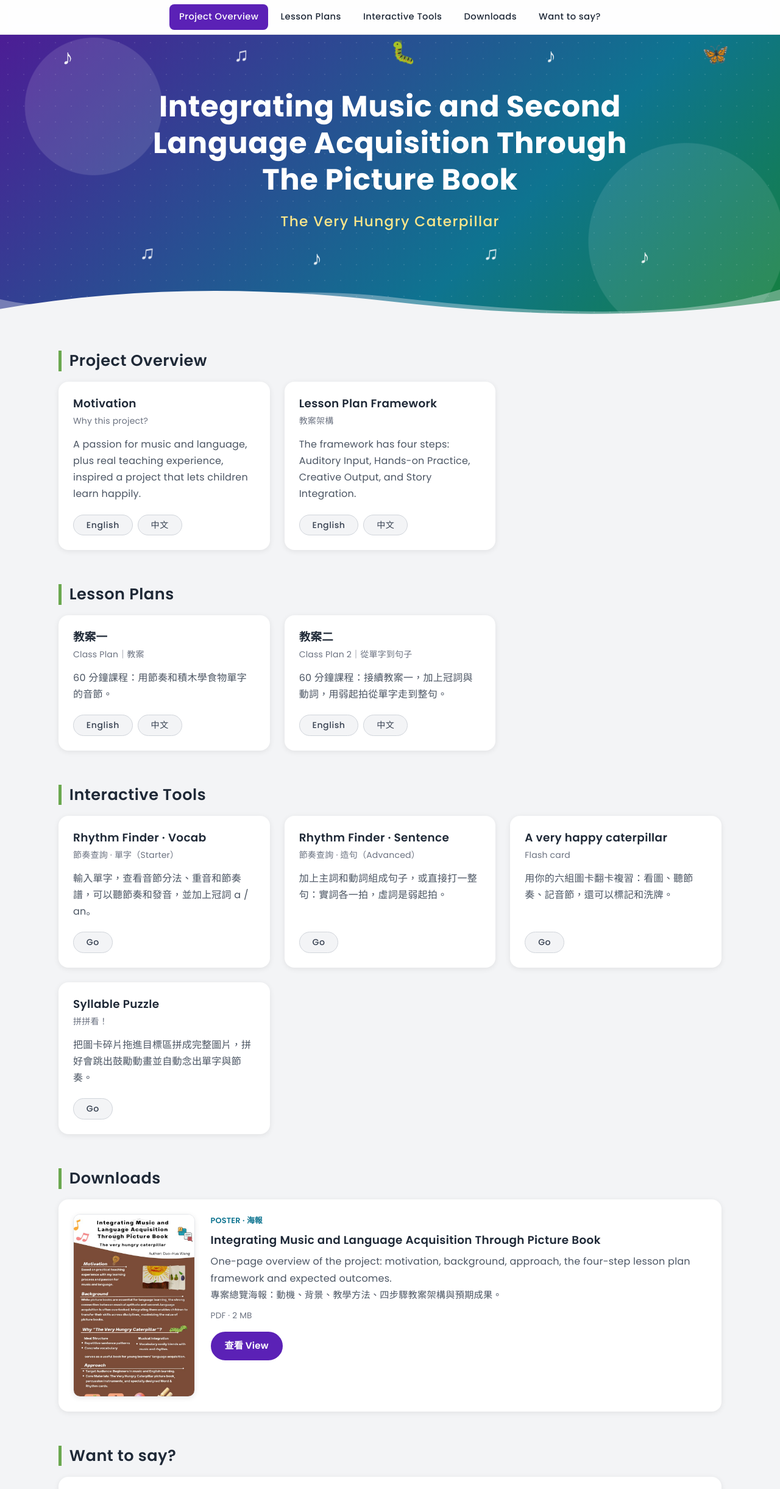
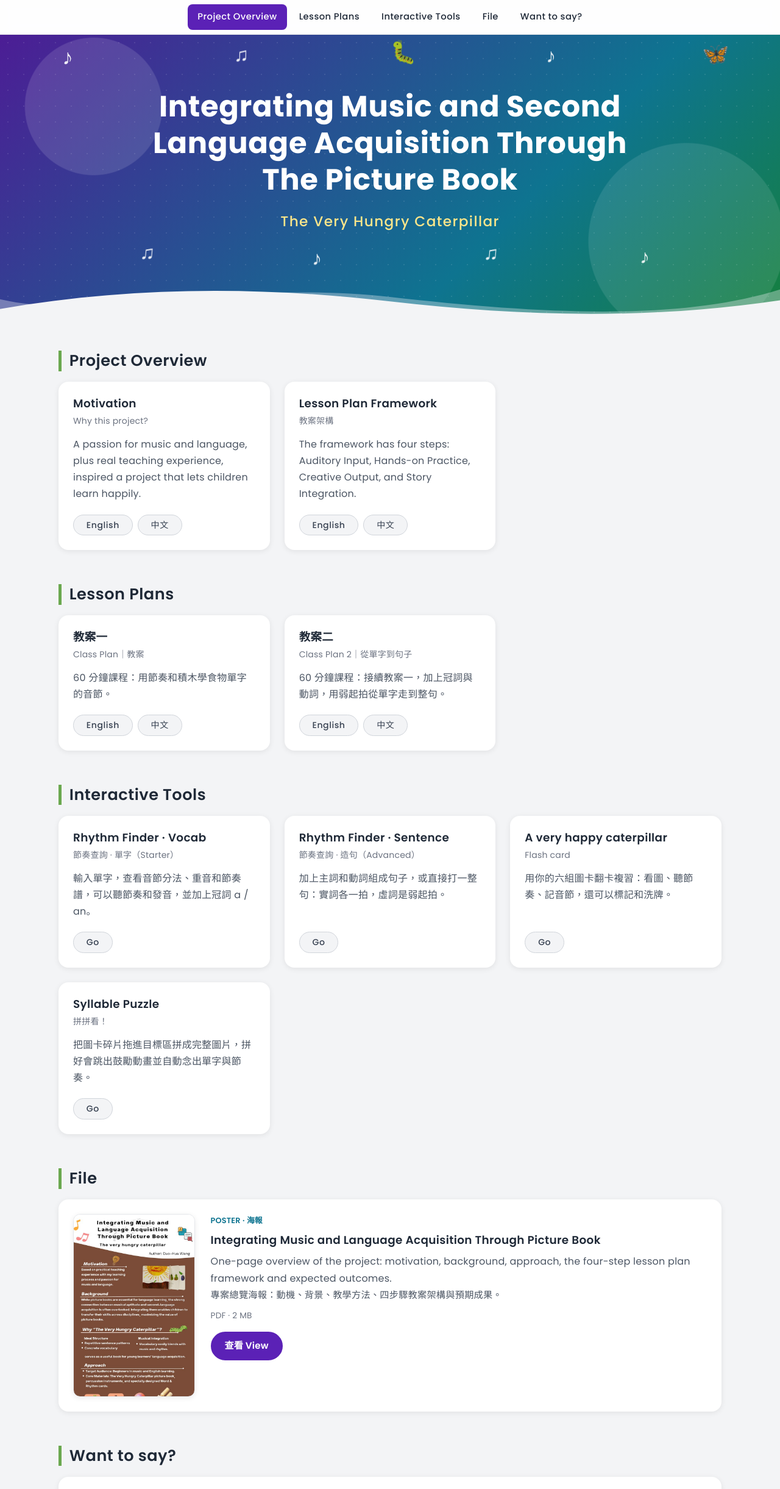
Before and after one commit to DuohuaWang/Integrating-Music-and-Second-Language-Acquisition-Through-The-Picture-Book, a plain HTML site: page index.html in a window 1280 px wide. Shown: the top 2442 px of the page at 61% size. Drawn offline with Linux system fonts and the light colour scheme.

Commit message:
Rename Downloads section to File
Co-Authored-By: Claude Opus 5.5 <noreply@anthropic.com>
Claude-Session: https://claude.ai/code/session_0199heVPw8D6YmWQXzLPpw5u

```diff
--- a/index.html
+++ b/index.html
@@ -151,7 +151,7 @@ a{color:inherit;text-decoration:inherit}button{font:inherit}svg,img{display:bloc
     <li><a href="#sec-overview">Project Overview</a></li>
     <li><a href="#sec-lessons">Lesson Plans</a></li>
     <li><a href="#sec-tools">Interactive Tools</a></li>
-    <li><a href="#sec-files">Downloads</a></li>
+    <li><a href="#sec-files">File</a></li>
     <li><a href="#sec-say">Want to say?</a></li>
   </ul>
 </nav>
@@ -182,7 +182,7 @@ a{color:inherit;text-decoration:inherit}button{font:inherit}svg,img{display:bloc
   <section id="sec-overview" class="blk"><h2 class="blk-t">Project Overview</h2><div id="gMot" class="overview-grid"></div></section>
   <section id="sec-lessons" class="blk"><h2 class="blk-t">Lesson Plans</h2><div id="gLes" class="grid grid-cols-1 md:grid-cols-2 lg:grid-cols-3 gap-6"></div></section>
   <section id="sec-tools" class="blk"><h2 class="blk-t">Interactive Tools</h2><div id="gTools" class="grid grid-cols-1 md:grid-cols-2 lg:grid-cols-3 gap-6"></div></section>
-  <section id="sec-files" class="blk"><h2 class="blk-t">Downloads</h2>
+  <section id="sec-files" class="blk"><h2 class="blk-t">File</h2>
     <div class="card dl">
       <a class="dl-thumb" href="files/poster.pdf" target="_blank" rel="noopener" aria-label="Open the poster PDF">
         <img src="files/poster-preview.jpg" alt="Poster: Integrating Music and Language Acquisition Through Picture Book" loading="lazy" width="640" height="1706">
```
